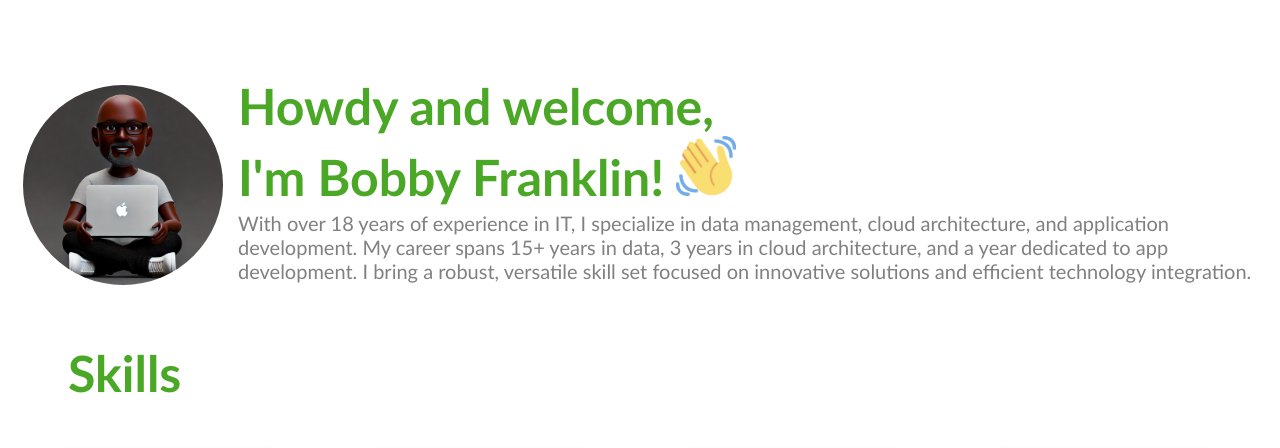
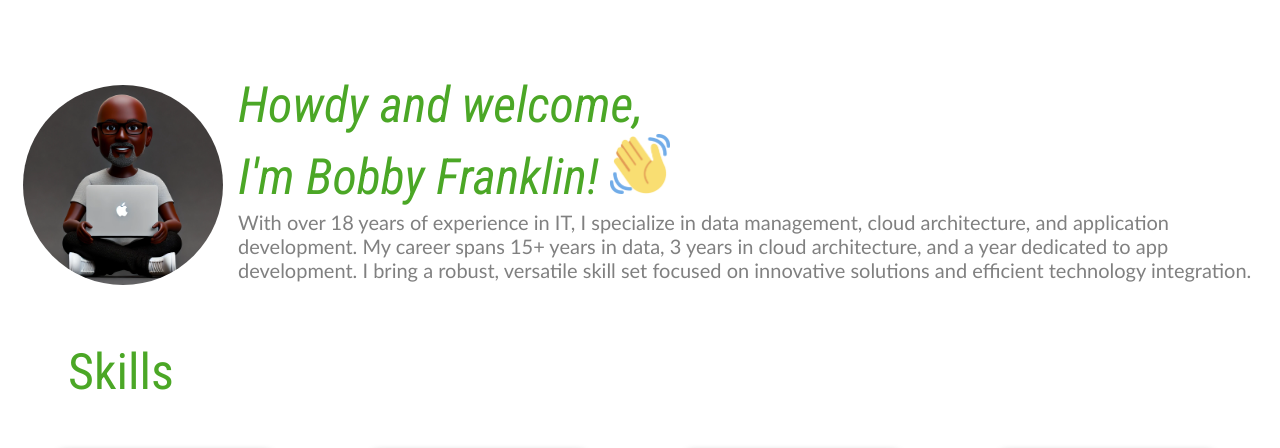
Before and after one commit to BobbyFranklin954/bobbyfranklin-portfolio, a plain HTML site: page index.html in a window 1280 px wide. Shown: the part 154-602 px from the top of the page. Drawn offline with Linux system fonts and the light colour scheme.

Commit message:
Fixed font (Roboto)

```diff
--- a/index.html
+++ b/index.html
@@ -5,6 +5,11 @@
   <title>Bobby Franklin - Portfolio</title>
   <link rel="stylesheet" href="./style.css" />
   <script src="./script.js"></script>
+  <link rel="preconnect" href="https://fonts.googleapis.com">
+  <link rel="preconnect" href="https://fonts.gstatic.com" crossorigin>
+  <link
+    href="https://fonts.googleapis.com/css2?family=Roboto+Condensed:ital,wght@0,100..900;1,100..900&family=Roboto:ital,wght@0,100;0,300;0,400;0,500;0,700;0,900;1,100;1,300;1,400;1,500;1,700;1,900&display=swap"
+    rel="stylesheet">
 </head>
 
 <body>
--- a/style.css
+++ b/style.css
@@ -61,6 +61,9 @@ body {
 /* Titles */
 
 h2 {
+  font-family: "Roboto Condensed", sans-serif;
+  font-weight: 400;
+  font-style: normal;
   text-align: justify;
   font-size: 50px;
   text-align: center;
@@ -98,6 +101,10 @@ h2 {
 
 #about-me h1 {
   font-size: 50px;
+  font-family: "Roboto Condensed", sans-serif;
+  font-optical-sizing: auto;
+  font-weight: 400;
+  font-style: italic;
   margin-top: 90px;
   color: rgb(75, 167, 38);
 }
```
